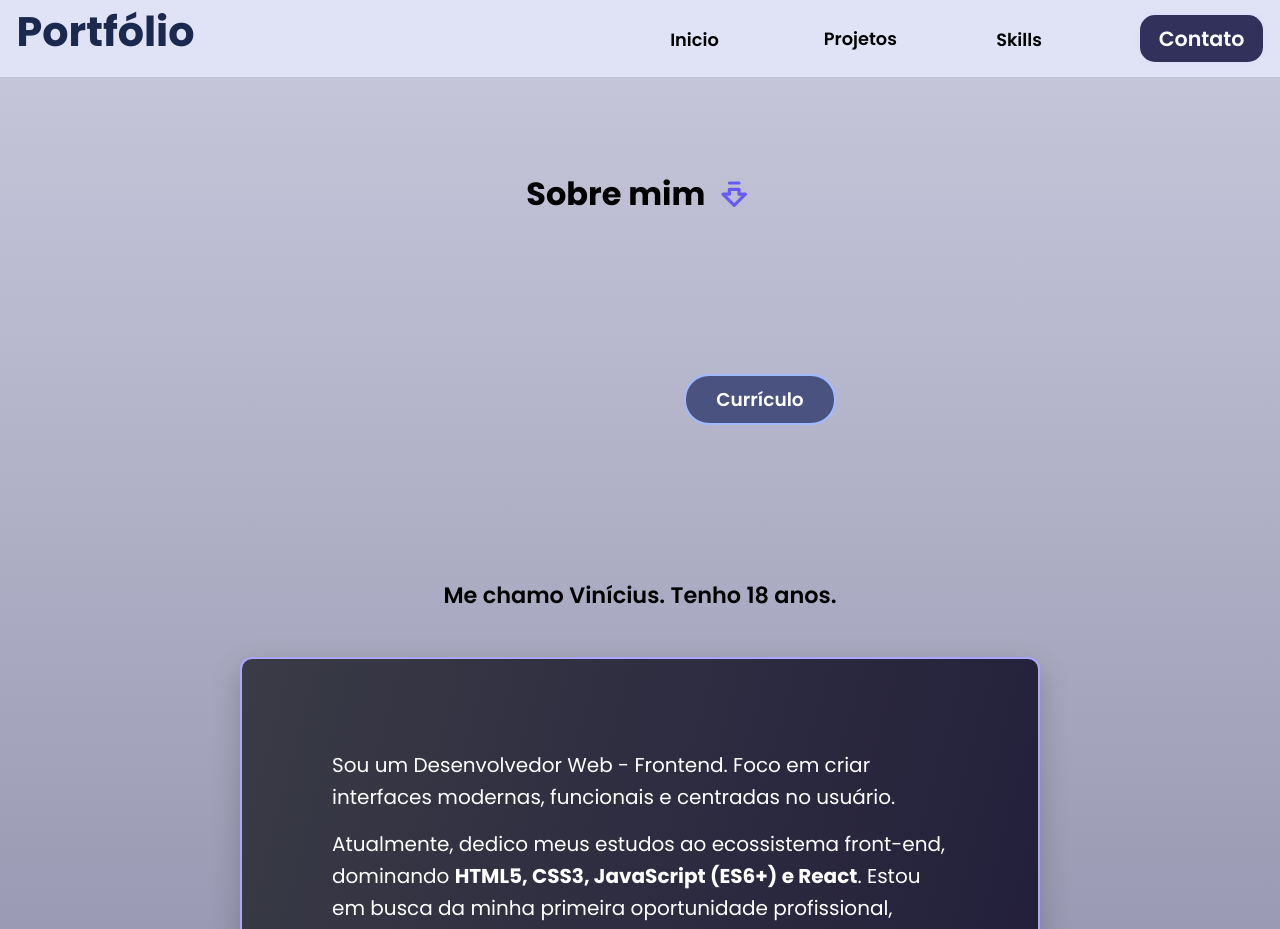
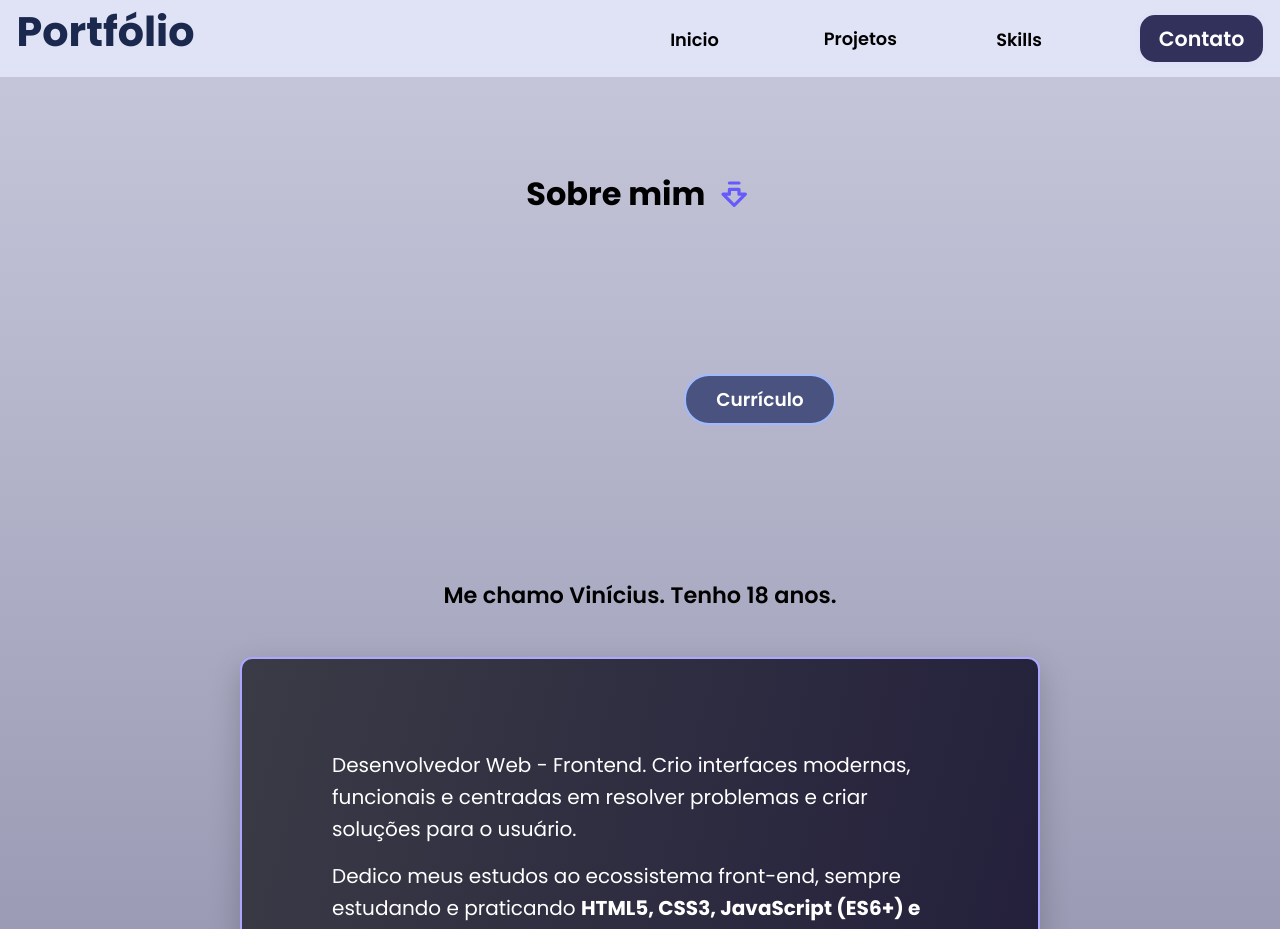
Before and after one commit to SantV7/personal_portifolio, a React (Vite) app: page / in a window 1280 px wide. Shown: the top 929 px of the page. Built offline with nearby package versions, Linux system fonts and the light colour scheme; some icons are missing.

Commit message:
Mexendo no texto introdutório

```diff
--- a/src/components/main/MainContent.jsx
+++ b/src/components/main/MainContent.jsx
@@ -84,11 +84,11 @@ const MainContent = () => {
 
                     <div id='p-box' className='paragraph_text_about_me'>
                         <p>
-                            Sou um Desenvolvedor Web - Frontend.
-                            Foco em criar interfaces modernas, funcionais e centradas no usuário.
+                            Desenvolvedor Web - Frontend.
+                            Crio interfaces modernas, funcionais e centradas em resolver problemas e criar soluções para o usuário.
                         </p>
                         <p>
-                            Atualmente, dedico meus estudos ao ecossistema front-end, dominando <strong>HTML5, CSS3, JavaScript (ES6+) e React</strong>. Estou em busca da minha primeira oportunidade profissional, onde eu possa aplicar minha base técnica, contribuir com projetos reais e acelerar meu desenvolvimento como programador.
+                            Dedico meus estudos ao ecossistema front-end, sempre estudando e praticando <strong>HTML5, CSS3, JavaScript (ES6+) e React</strong>. Estou em busca da minha primeira oportunidade profissional, onde eu possa aplicar meus conhecimentos, contribuir com projetos e sistemas com objetivos em melhorar o dia a dia do usuário, e acelerar meu desenvolvimento como programador Frontend.
                         </p>
                     </div>
                 </div>
```
